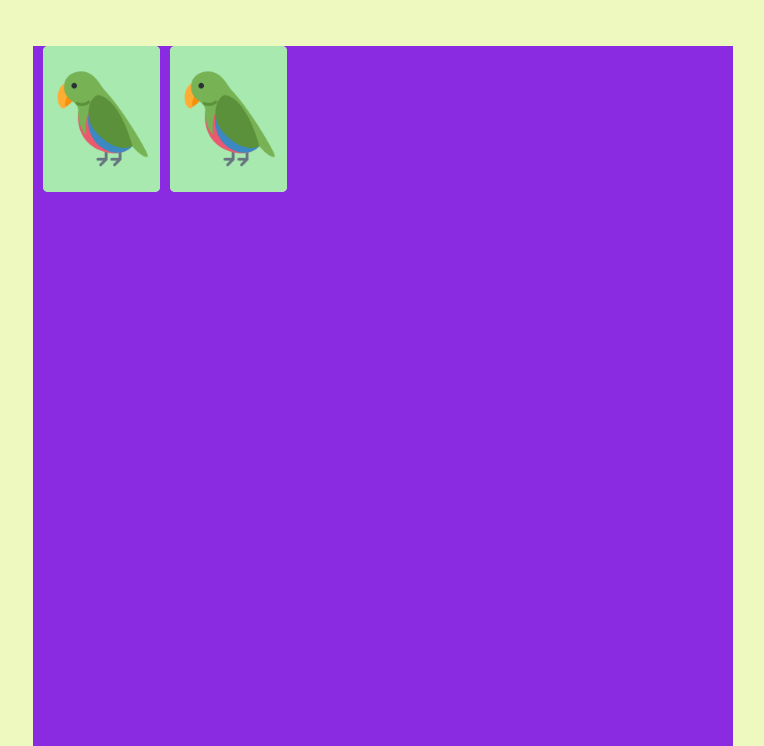
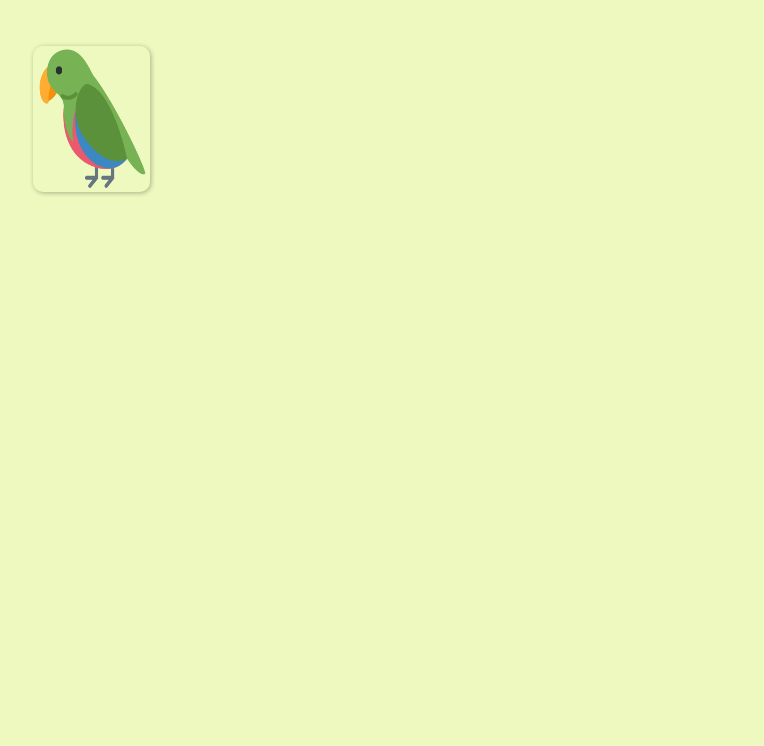
Before and after one commit to yuri-lc/ParrotCard, a plain HTML site: page index.html in a window 1280 px wide. Shown: the part 107-853 px from the top of the page, without its empty margins (257-1021 px from the left). Drawn offline with Linux system fonts and the light colour scheme.

Commit message:
lapidando

```diff
--- a/codigo.js
+++ b/codigo.js
@@ -0,0 +1,3 @@
+function virar(elemento) {
+  elemento.classList.toggle("virada");
+}
--- a/index.html
+++ b/index.html
@@ -9,41 +9,23 @@
   <title>Jogo da Memoria</title>
 </head>
 <body>
-  <!-- titulo do jogo -->
+  <!-- título do jogo -->
   <div class="tituloGame">
     <p>PARROT CARD GAME</p>
   </div>
-  <!-- titulo do jogo -->
-
-<!-- pagina da vitoria -->
-  <div class="vitoria, escondido">
-    <div id="conteiner-vitoria">
-      <h1>Parabéns, você venceu!</h1>
-      <p>Você conseguiu virar todas as cartas!</p>
-      <a href="index.html">Jogar novamente</a>
-    </div>
-  </div>
-  <!-- pagina da vitoria  -->
+  <!-- título do jogo -->
 
   <!-- jogo -->
   <div class="jogo">
-    <div class="grid">
-     <div class="card" id="papagaio">
-      <img class="face frente" src="projeto__parrots__imagens/assets/bobrossparrot.gif" alt="carta" />
-      <img class="face verso" src="projeto__parrots__imagens/assets/back.png" alt="carta" />
-     </div>
-    </div>
-
-    <div class="grid">
-      <div class="card" id="papagaio">
-       <img class="face frente" src="projeto__parrots__imagens/assets/bobrossparrot.gif" alt="carta" />
-       <img class="face verso" src="projeto__parrots__imagens/assets/back.png" alt="carta" />
+    <div class="carta">
+      <div class="card" onclick="virar(this)">
+        <img class="face frente-face" src="projeto__parrots__imagens/assets/bobrossparrot.gif" alt="Frente da Carta">
+        <img class="face verso-face" src="projeto__parrots__imagens/assets/back.png" alt="Verso da Carta">
       </div>
     </div>
   </div>
   <!-- jogo -->
 
-
-    <script src="codigo.js"></script>
+  <script src="codigo.js"></script>
 </body>
 </html>
--- a/jogo.css
+++ b/jogo.css
@@ -1,52 +1,42 @@
 .jogo {
-  background-color: blueviolet;
   width: 700px;
   height: 700px;
   margin: 0 auto;
   display: flex;
-
-
 }
 
-.grid {
-  width: 100%;
+.carta {
+  perspective: 1000px;
   width: 117px;
   height: 146px;
-  border-radius: 5px;
-  margin-left: 10px;
+  position: relative;
 }
 
 .card {
-  display: flex;
-  align-items: center;
-  justify-content: center;
   width: 100%;
   height: 100%;
-  background-color: #A7E9AF;
-  border-radius: 5px;
-  transition: all 400ms ease;
+  position: relative;
   transform-style: preserve-3d;
+  transition: transform 0.6s;
 }
 
-.face{
-  position: absolute;
-  width: 100px;
-  height: 100px;
-
-
+.card.virada {
+  transform: rotateY(180deg);
 }
 
-.frente {
-    background-color: #A7E9AF;
-    transform: rotateY(180deg);
-
+.face {
+  position: absolute;
+  width: 100%;
+  height: 100%;
+  backface-visibility: hidden;
+  border-radius: 10px;
+  box-shadow: 1px 1px 5px rgba(0, 0, 0, 0.3);
 }
 
-.verso {
-    background-color: #A7E9AF;
-    backface-visibility: hidden;
+.frente-face {
+  transform: rotateY(180deg);
 }
 
-.card:hover {
-  transform: rotateY(180deg);
+.verso-face {
+  transform: rotateY(0deg);
 }
```
